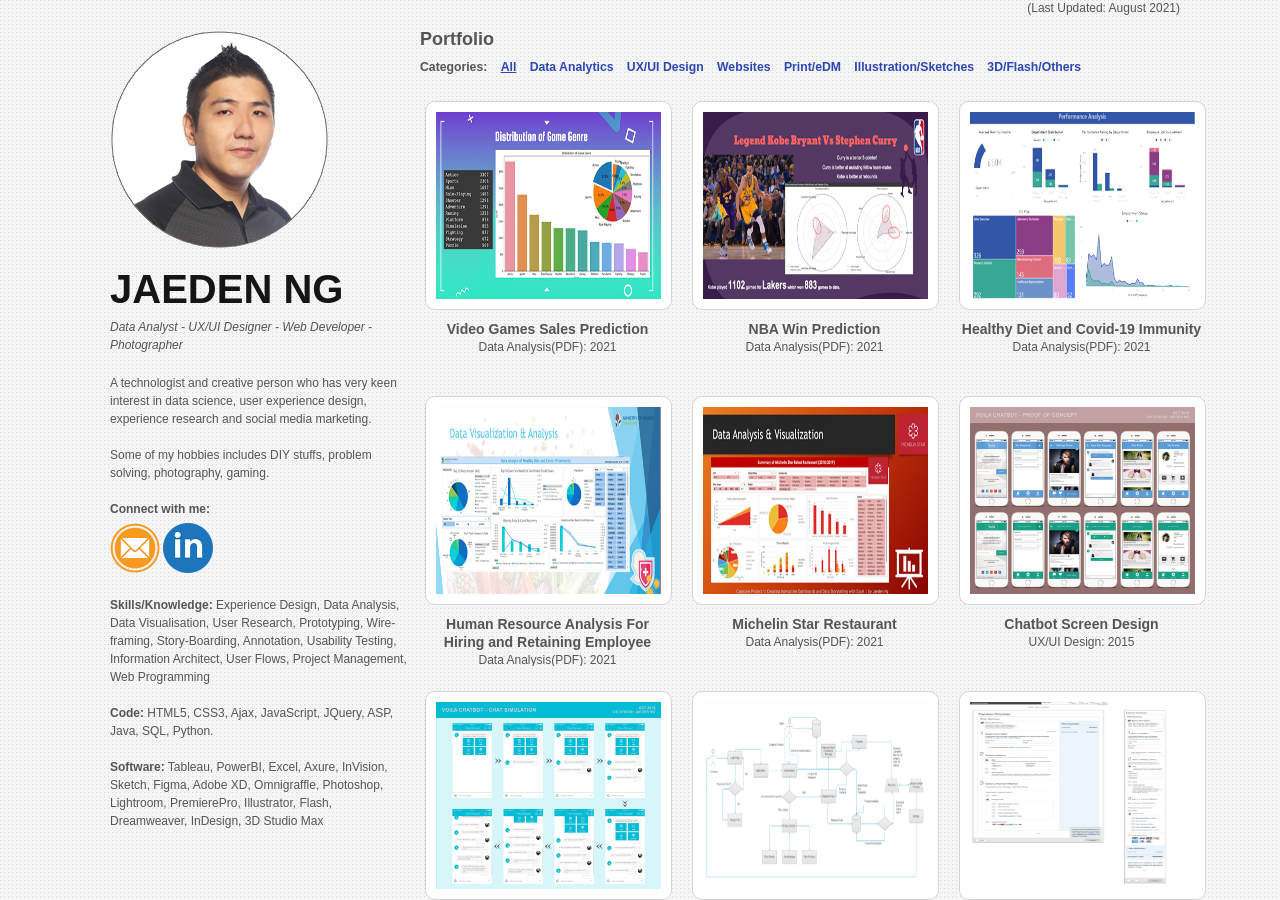
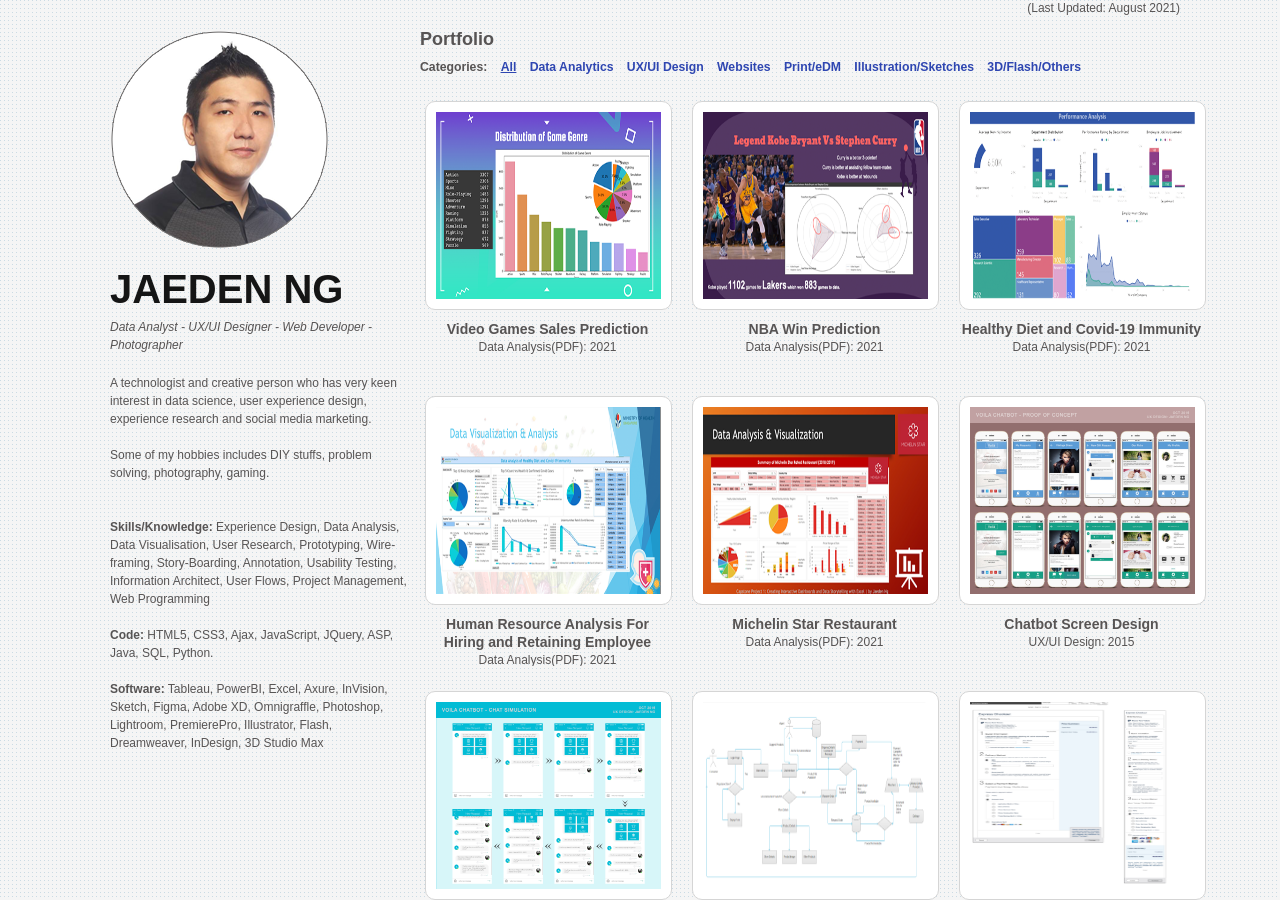
Before and after one commit to jaedenng/jaedenng.github.io, a Jekyll site: the page folio/index.html, which Jekyll copies as it is, in a window 1280 px wide and 900 px high. Built offline with Jekyll 4.4.1, drawn with Linux system fonts in a browser that asks for light colours; nearby versions of some CDN libraries.

Commit message:
Update index.html

```diff
--- a/folio/index.html
+++ b/folio/index.html
@@ -32,10 +32,11 @@
             Some of my hobbies includes DIY stuffs, problem solving,  photography, gaming.
             <br><br>
             <div class="profile-connect">
-            <b class="hd-connect">Connect with me:</b><br>
+            <!--<b class="hd-connect">Connect with me:</b><br>
             <a href="mailto:jaeden.ng@hotmail.com" title="jaeden.ng@hotmail.com"><img src="images/email-icon.png" alt="jaeden.ng@hotmail.com" width="50"></a>
             <a href="https://www.linkedin.com/in/jindeng/" target="_blank" title="www.linkedin.com/in/jindeng"><img src="images/linkedin-icon.png" alt="Linkedin" width="50"></a>
-            </div>
+            -->
+	    </div>
             <br>
             <b>Skills/Knowledge:</b> Experience Design, Data Analysis, Data Visualisation, User Research, Prototyping, Wire-framing, Story-Boarding, Annotation, Usability Testing, Information Architect, User Flows, Project Management, Web Programming
             <br><br>
```
